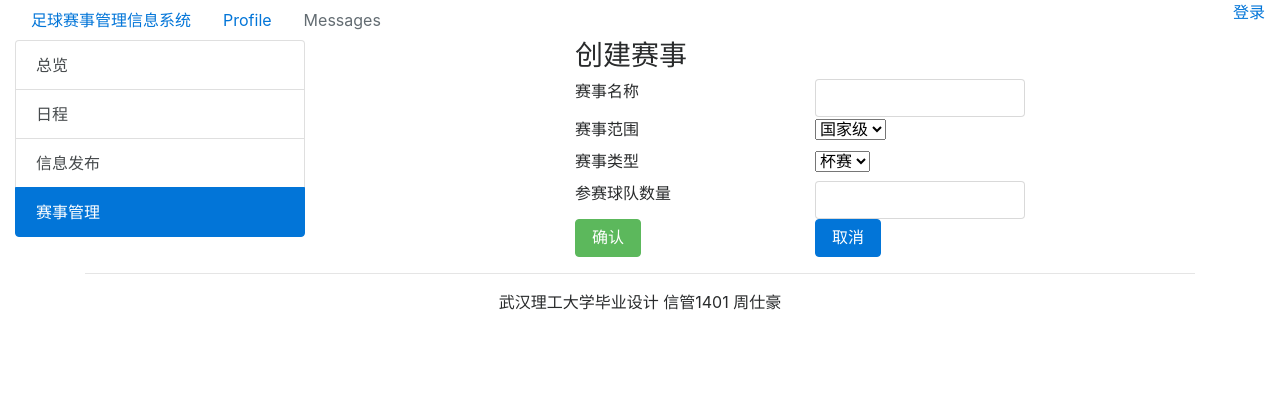
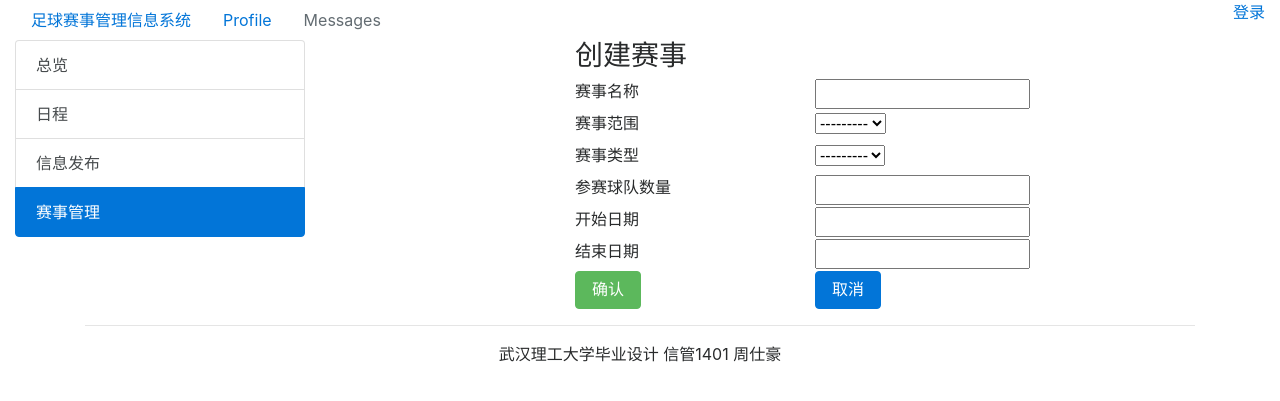
Before and after one commit to zhoushh/ChampionshipManagementSys, a Django app: page /org/add_chs in a window 1280 px wide. Shown: the top 401 px of the page. Run offline with Django 3.2, Linux system fonts and the light colour scheme; some libraries are stand-ins or nearby versions.

Commit message:
daily update 0602-4(add forms.py for functoin:add championship)

```diff
--- a/championship/forms.py
+++ b/championship/forms.py
@@ -4,25 +4,6 @@ from .models import Championship
 
 class AddChsForm(forms.ModelForm):
 
-	range_choices = (
-		('national', '国家级'),
-		('regional', '地区级'),
-		('local', '地方级')
-	)
-
-	type_choice = (
-		('league', '联赛'),
-		('cup', '杯赛')
-	)
-
-	chsCode = forms.CharField()
-	chsName = forms.CharField()
-	chsRange = forms.ChoiceField(choices=range_choices)
-	chsType = forms.ChoiceField(choices=type_choice)
-	chsCapacity = forms.IntegerField()
-	chsStartDate = forms.DateField()
-	chsEndDate = forms.DateField()
-
 	class Meta:
 		model = Championship
-		fields = ('chsCode', )
+		fields = ('chsName', 'chsType', 'capacity', 'range', 'startTime', 'endTime')
--- a/championship/models.py
+++ b/championship/models.py
@@ -18,7 +18,7 @@ class Championship(models.Model):
 	)
 
 	chsName = models.CharField('赛事名称', max_length=64, null=True)
-	chsCode = models.CharField('赛事代码', max_length=9)
+	chsCode = models.CharField('赛事代码', max_length=9, null=True)
 	chsType = models.CharField('赛事类型', max_length=8, choices=chsType_choice)
 	capacity = models.IntegerField('参赛队伍数量')
 	range = models.CharField('赛事范围', max_length=16, choices=range_choice)
--- a/orgnisation/views.py
+++ b/orgnisation/views.py
@@ -1,3 +1,4 @@
+from django.http import HttpResponse
 from django.shortcuts import render
 from championship.forms import AddChsForm
 # Create your views here.
@@ -12,5 +13,14 @@ def org_operate(request):
 
 
 def org_add_chs(request):
-	add_chs_form = AddChsForm()
-	return render(request, 'championship/add_chs.html', {'form': add_chs_form})
+	if request.method == 'GET':
+		add_chs_form = AddChsForm()
+		return render(request, 'championship/add_chs.html', {'form': add_chs_form})
+	if request.method == 'POST':
+		add_chs_form = AddChsForm(request.POST)
+		if add_chs_form.is_valid():
+			add_chs_form.save()
+			print('chs added')
+			return HttpResponse('success')
+		else:
+			return HttpResponse('error')
--- a/templates/championship/add_chs.html
+++ b/templates/championship/add_chs.html
@@ -20,6 +20,7 @@
 		</div>
 
 		<div class="col-md-9">
+			<form role="form" action="{% url 'orgnisation:org_add_chs' %}" method="post">{% csrf_token %}
 			<div class="row">
 				<div class="col-md-3"></div>
 				<div class="col-md-9">
@@ -28,25 +29,15 @@
 					</h3>
 				</div>
 			</div>
-{#			<div class="row">#}
-{#				<div class="col-md-3">#}
-{#				</div>#}
-{#				<div class="col-md-3">#}
-{#					<label for="chsCodeInput">赛事代码</label>#}
-{#				</div>#}
-{#				<div class="col-md-3">#}
-{#					<input type="text" class="form-control" id="chsCodeInput">#}
-{#				</div>#}
-{#				<div class="col-md-3"></div>#}
-{#			</div>#}
 			<div class="row">
 				<div class="col-md-3">
 				</div>
 				<div class="col-md-3">
-					<label for="chsNameInput">赛事名称</label>
+					<label for="{{ form.chsName.id_for_label }}">赛事名称</label>
 				</div>
 				<div class="col-md-3">
-					<input type="text" class="form-control" id="chsNameInput">
+					{{ form.chsName }}
+{#					<input type="text" class="form-control" id="chsNameInput">#}
 				</div>
 				<div class="col-md-3"></div>
 			</div>
@@ -54,14 +45,15 @@
 				<div class="col-md-3">
 				</div>
 				<div class="col-md-3">
-					<label>赛事范围</label>
+					<label for="{{ form.range.id_for_label }}">赛事范围</label>
 				</div>
 				<div class="col-md-3">
-					<select name="chs_range">
-						<option>国家级</option>
-						<option>地区级</option>
-						<option>地方级</option>
-					</select>
+{#					<select name="chs_range">#}
+{#						<option>国家级</option>#}
+{#						<option>地区级</option>#}
+{#						<option>地方级</option>#}
+{#					</select>#}
+					{{ form.range }}
 					<div class="col-md-3"></div>
 				</div>
 			</div>
@@ -69,13 +61,14 @@
 				<div class="col-md-3">
 				</div>
 				<div class="col-md-3">
-					<label>赛事类型</label>
+					<label for="{{ form.chsType.id_for_label }}">赛事类型</label>
 				</div>
 				<div class="col-md-3">
-					<select name="chs_type">
-						<option>杯赛</option>
-						<option>联赛</option>
-					</select>
+					{{ form.chsType }}
+{#					<select name="chs_type">#}
+{#						<option>杯赛</option>#}
+{#						<option>联赛</option>#}
+{#					</select>#}
 				</div>
 				<div class="col-md-3"></div>
 			</div>
@@ -83,10 +76,33 @@
 				<div class="col-md-3">
 				</div>
 				<div class="col-md-3">
-					<label>参赛球队数量</label>
+					<label for="{{ form.capacity.id_for_label }}">参赛球队数量</label>
 				</div>
 				<div class="col-md-3">
-					<input type="text" class="form-control" id="chsCapacityInput">
+					{{ form.capacity }}
+{#					<input type="text" class="form-control" id="chsCapacityInput">#}
+				</div>
+				<div class="col-md-3"></div>
+			</div>
+							<div class="row">
+				<div class="col-md-3">
+				</div>
+				<div class="col-md-3">
+					<label for="{{ form.startTime.id_for_label }}">开始日期</label>
+				</div>
+				<div class="col-md-3">
+					{{ form.startTime }}
+				</div>
+				<div class="col-md-3"></div>
+			</div>
+											<div class="row">
+				<div class="col-md-3">
+				</div>
+				<div class="col-md-3">
+					<label for="{{ form.endTime.id_for_label }}">结束日期</label>
+				</div>
+				<div class="col-md-3">
+					{{ form.endTime }}
 				</div>
 				<div class="col-md-3"></div>
 			</div>
@@ -95,7 +111,7 @@
 				</div>
 				<div class="col-md-3">
 
-					<button type="button" class="btn btn-success">
+					<button type="submit" class="btn btn-success">
 						确认
 					</button>
 				</div>
@@ -107,6 +123,7 @@
 				</div>
 				<div class="col-md-3"></div>
 			</div>
+			</form>
 		</div>
 
 {% endblock %}
```
Also changed, not shown: championship/views.py (+15 -2 lines), championship/migrations/0002_auto_20180603_1142.py (added), user/models.py (line endings or trailing spaces).
